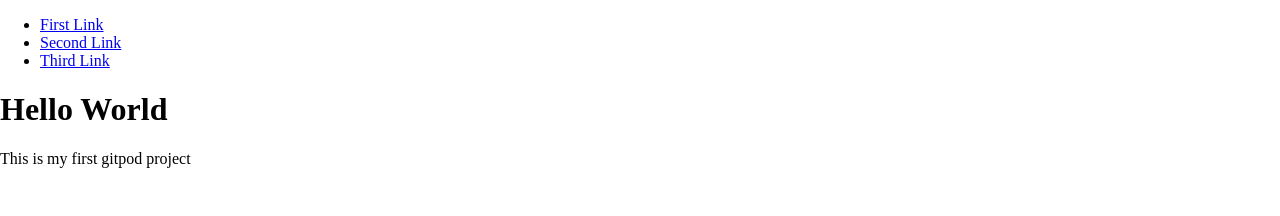
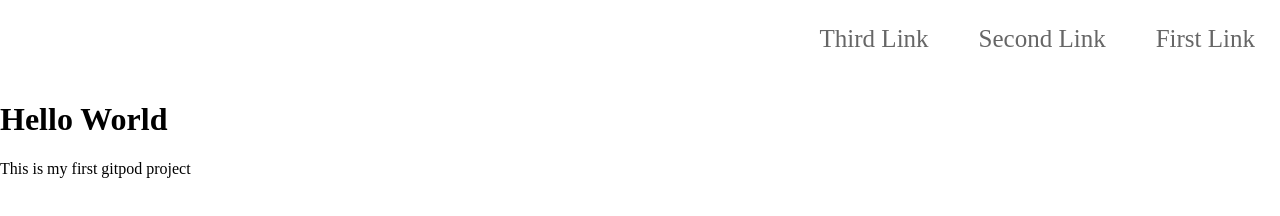
Before and after one commit to ZoranZoroe/code-indtitute-zz, a plain HTML site: page index.html in a window 1280 px wide. Drawn offline with Linux system fonts and the light colour scheme.

Commit message:
new change

```diff
--- a/assets/css/style.css
+++ b/assets/css/style.css
@@ -1,5 +1,40 @@
 body {
-    margin:0;
+    margin: 0;
     padding: 0;
     font-family: 'Times New Roman', Times, serif;
-}
+  }
+
+    nav ul {
+    list-style-type: none;
+    margin: 0;
+    padding: 0;
+    overflow: hidden;
+    background-color: #ffffff;
+    border-bottom: 2px solid #ffffff;
+  }
+
+  nav li {
+    float: right;
+
+  }
+
+  nav li a {
+    display: block;
+    color: #666;
+    text-align: center;
+    padding: 25px;
+    text-decoration: none;
+    font-size: 25px;
+  }
+
+  nav li a:hover:not(.active) {
+    background-color: #ddd;
+    border-bottom: 2px solid #000000;
+    border-bottom: 2px solid #04AA6D;
+  }
+
+  nav li a.active {
+    color: white;
+    background-color: #04AA6D;
+    border-bottom: 2px solid #04AA6D;
+  }
```
